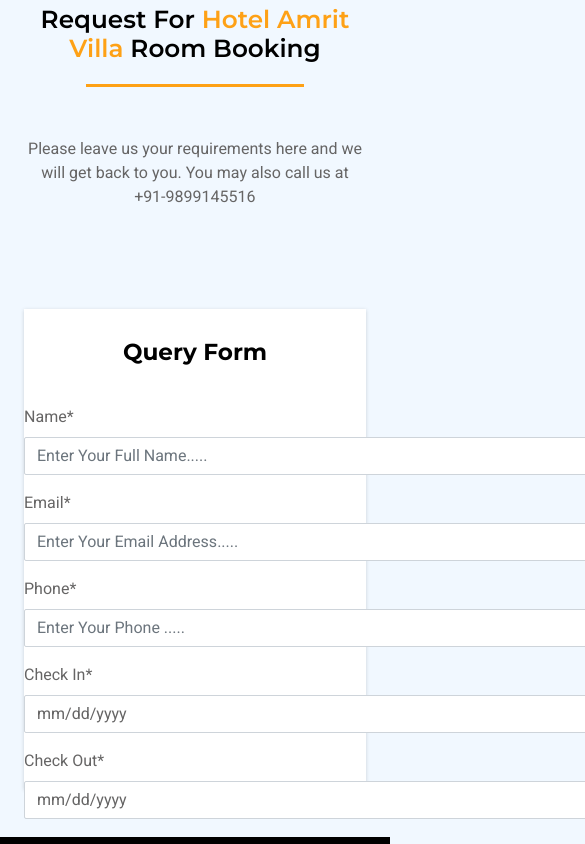
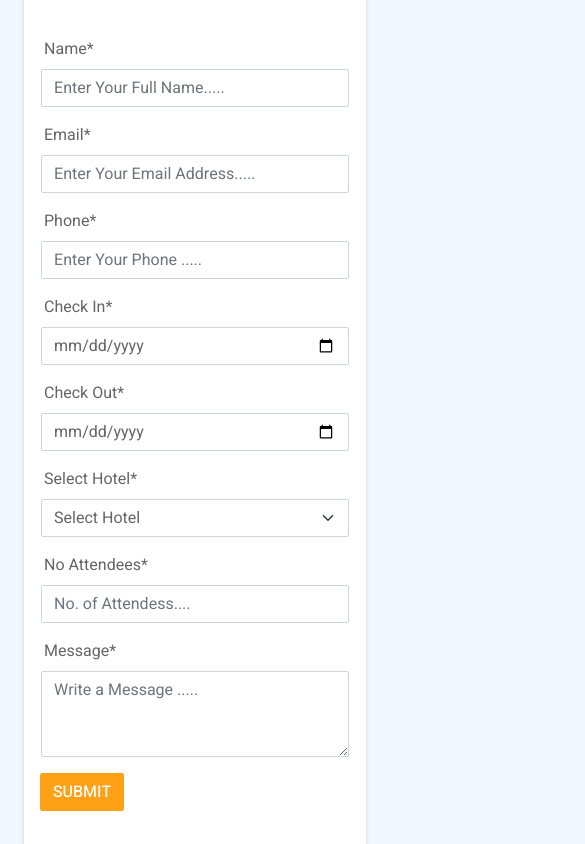
Before and after one commit to dev-ankit24/hotel, a React (Create React App) app: page /hotel-amrit-villa in a window 390 px wide. Shown: the part 1000-1844 px from the top of the page, 585 px wide, since content can reach past the window. Built offline with nearby package versions, Linux system fonts and the light colour scheme; what password-validator would draw is missing.

Commit message:
fix hotel mobile scree responsive

```diff
--- a/public/css/style.css
+++ b/public/css/style.css
@@ -61,6 +61,9 @@
     padding-top: 30px;
 }
 
+.hotel-slider{
+height: 550px;
+}
 
 
 
@@ -71,6 +74,30 @@
 
 /* brand  */
 @media only screen and (max-width: 600px){
+    .hotel-spb-form>form{
+     padding-top: 30px;
+     width: 100%;
+     margin: auto;
+    }
+   .hotel-spb-form{
+    background: #ffffff;
+    height: 57rem;
+
+    box-shadow: rgba(0, 0, 0, 0.16) 0px 1px 4px;
+}
+.hotel-slider{
+    margin-bottom: -23rem;
+}
+ .form-control,.form-select{
+    width: 90%;
+    margin: auto;
+ }
+ .hotel-label{
+    padding-left: 20px;
+}
+
+
+
     .login{
         margin-left: -5px;
     }
--- a/src/componets/HotelAmritVilla.jsx
+++ b/src/componets/HotelAmritVilla.jsx
@@ -85,7 +85,7 @@
             </div>
         </div>
         <div id="carouselExample" className="carousel slide">
-  <div className="carousel-inner" style={{height:"550px"}}>
+  <div className="carousel-inner hotel-slider" >
     <div className="carousel-item active">
       <img src="/img/hotel-87/hotel-87.jpg" className="d-block w-100" alt="slider Hotel  "/>
     </div>
@@ -119,38 +119,37 @@
           <p className="text-center">Please leave us your requirements here and we will get back to you. You may also call us at +91-9899145516</p>
         </div>
 
-        <div className="col-md-12 ">
+        <div className="col-md-12  ">
                       <div className="hotel-spb-form">
                             <h3 className="text-center">Query Form </h3>
                            <form onSubmit={postData}>
 
 
                   <div className="row">
-                     <div className="mb-3 col-md-4 col-sm-4 col-12 ">
-                         <label for="exampleInputEmail1" className="form-label">Name*</label>
-                         <input type="text" name="name" onChange={getInput} className={`form-control ${show && errorMessage.name ?"border-danger ":""}`} id="exampleInputEmail1" placeholder="Enter Your Full Name....." aria-describedby="emailHelp"/>
-                      {/* {show && errorMessage?<p className="text-danger">{errorMessage.name}</p>:""} */}
+                     <div className="mb-3 col-md-4 col-sm-4 col-12  hotel-input-row-div">
+                         <label for="exampleInputEmail1" className="form-label hotel-label ">Name*</label>
+                         <input type="text" name="name" onChange={getInput} className={`form-control ${show && errorMessage.name ?"border-danger ":""}`} id="exampleInputEmail1" placeholder="Enter Your Full Name....."/>
                        </div>
                        <div className="mb-3 col-md-4 col-sm-4 col-12">
-                         <label for="exampleInputPassword1" className="form-label">Email*</label>
+                         <label for="exampleInputPassword1" className="form-label hotel-label">Email*</label>
                          <input type="email"onChange={getInput} name="email" className={`form-control ${show && errorMessage.email ?"border-danger ":""}`} id="exampleInputPassword1" placeholder="Enter Your Email Address..... "/>
                        </div>
                        <div className="mb-3 col-md-4 col-sm-4 col-12">
-                         <label for="exampleInputPassword1" className="form-label">Phone*</label>
+                         <label for="exampleInputPassword1" className="form-label hotel-label">Phone*</label>
                          <input type="number"onChange={getInput}  name="phone" className={`form-control ${show && errorMessage.phone ?"border-danger ":""}`} id="exampleInputPassword1" placeholder="Enter Your Phone ....."/>
                        </div>
                   </div>
                   <div className="row">
                      <div className="mb-3 col-md-3 col-sm-4 col-12">
-                         <label for="exampleInputEmail1" className="form-label">Check In*</label>
-                         <input type="date" onChange={getInput} name="checkIn" className={`form-control ${show && errorMessage.checkIn ?"border-danger ":""}`} id="exampleInputEmail1" aria-describedby="emailHelp"/>
+                         <label for="exampleInputEmail1" className="form-label hotel-label">Check In*</label>
+                         <input type="date" onChange={getInput} name="checkIn" className={`form-control ${show && errorMessage.checkIn ?"border-danger ":""}`} id="exampleInputEmail1"/>
                        </div>
                        <div className="mb-3 col-md-3 col-sm-4 col-12">
-                         <label for="exampleInputPassword1" className="form-label">Check Out*</label>
+                         <label for="exampleInputPassword1" className="form-label hotel-label">Check Out*</label>
                          <input type="date" onChange={getInput} name="checkOut" className={`form-control ${show && errorMessage.checkOut ?"border-danger ":""}`} id="exampleInputPassword1"/>
                        </div>
                        <div className="mb-3 col-md-3 col-sm-4 col-12">
-                         <label for="exampleInputPassword1" className={`form-label `}>Select Hotel*</label>
+                         <label for="exampleInputPassword1" className={`form-label hotel-label `}>Select Hotel*</label>
                          <select class={`form-select ${show && errorMessage.hotel?"border-danger":""}`} onChange={getInput} name="hotel"  aria-label="Default select example">
                            <option selected>Select Hotel  </option>
                            <option>Hotel SPB-87</option>
@@ -159,21 +158,23 @@
                          </select>
                        </div>
                        <div className="mb-3 col-md-3 col-sm-4 col-12">
-                         <label for="exampleInputPassword1" className="form-label">No Attendees*</label>
+                         <label for="exampleInputPassword1" className="form-label hotel-label">No Attendees*</label>
                          <input type="text" onChange={getInput} name="guest" className={`form-control ${show && errorMessage.guest ?"border-danger ":""}`} id="exampleInputPassword1" placeholder="No. of Attendess...."/>
                        </div>
                   </div>
                   <div className="row">
                     <div className="mb-3">
-                      <label for="exampleFormControlTextarea1" name="message"  className="form-label">Message*</label>
+                      <label for="exampleFormControlTextarea1" name="message"  className="form-label hotel-label">Message*</label>
                       <textarea className={`form-control ${show && errorMessage.message ?"border-danger ":""}`} name="message" onChange={getInput} id="exampleFormControlTextarea1" rows="3" placeholder="Write a Message ....."></textarea>
                     </div>
                   </div>
 
-            <button type="submit" className="btn btn-primary">Submit</button>
+            <button type="submit" className="btn btn-primary ms-3">Submit</button>
                           </form>
                       </div>
           </div>
+
+
       </div>
       </div>
   </div>
```
Also changed, not shown: src/componets/HotelSPB.jsx (+15 -16 lines).
